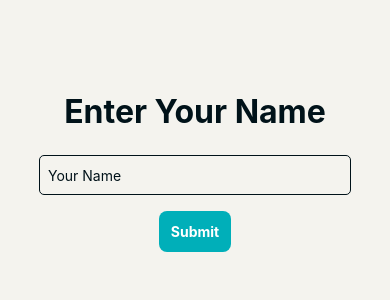
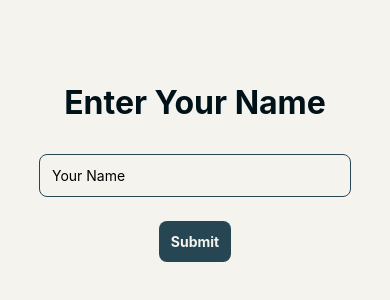
Before and after one commit to aarya-ghimire/LearningNative, a React Native app: screen / in a window 390 px wide. Shown: the part 246-546 px from the top of the page. Built offline with nearby package versions, Linux system fonts and the light colour scheme.

Commit message:
added button to reset the app

```diff
--- a/App.js
+++ b/App.js
@@ -79,6 +79,20 @@ export default function App() {
   const handleResetCounter = () => {
     setCounter(0);
     setEmoji("");
+    Animated.timing(progressAnim, {
+      toValue: 0,
+      duration: 500,
+      useNativeDriver: false,
+    }).start();
+  };
+
+  const handleResetApp = () => {
+    setCounter(0);
+    setQuote("");
+    setEmoji("");
+    setGreeting("");
+    setName("");
+    setIsNameEntered(false);
     Animated.timing(progressAnim, {
       toValue: 0,
       duration: 500,
@@ -244,6 +258,13 @@ export default function App() {
         <Text style={styles.buttonText}>Generate Quote</Text>
       </TouchableOpacity>
 
+      <TouchableOpacity
+        style={[styles.button, styles.resetButton]}
+        onPress={handleResetApp}
+      >
+        <Text style={styles.buttonText}>Reset App</Text>
+      </TouchableOpacity>
+
       <View style={styles.switchContainer}>
         <Text
           style={{
@@ -293,25 +314,18 @@ const styles = StyleSheet.create({
   },
   progressBar: { height: "100%", borderRadius: 5 },
   button: { padding: 12, borderRadius: 8, marginVertical: 8 },
-  primaryButton: { backgroundColor: "#00afb9" },
+  primaryButton: { backgroundColor: "#264653" },
+  primaryButtonPressed: { backgroundColor: "#2a9d8f" },
   resetButton: { backgroundColor: "#f07167" },
-  quoteButton: { backgroundColor: "#fed9b7" },
-  buttonText: { color: "#ffffff", fontWeight: "bold", textAlign: "center" },
-  switchContainer: {
-    flexDirection: "row",
-    alignItems: "center",
+  buttonText: { color: "#f4f3ee", fontWeight: "bold" },
+  input: {
+    borderWidth: 1,
+    borderColor: "#264653",
+    borderRadius: 8,
+    padding: 12,
+    width: "80%",
     marginVertical: 16,
   },
-  footer: { fontSize: 14, marginTop: 16 },
-  input: {
-    height: 40,
-    borderColor: "#001219",
-    borderWidth: 1,
-    borderRadius: 5,
-    paddingHorizontal: 8,
-    marginVertical: 8,
-    width: "80%",
-    color: "#001219",
-    backgroundColor: "#f4f3ee",
-  },
+  switchContainer: { flexDirection: "row", alignItems: "center", marginTop: 8 },
+  footer: { fontSize: 12, marginTop: 16, fontWeight: "bold" },
 });
```
